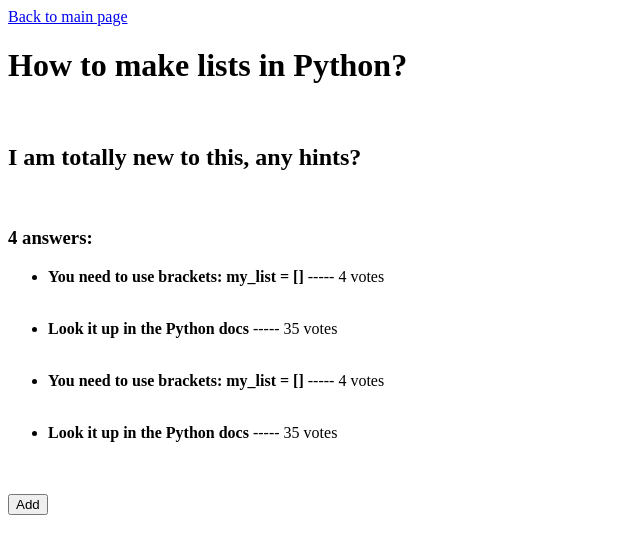
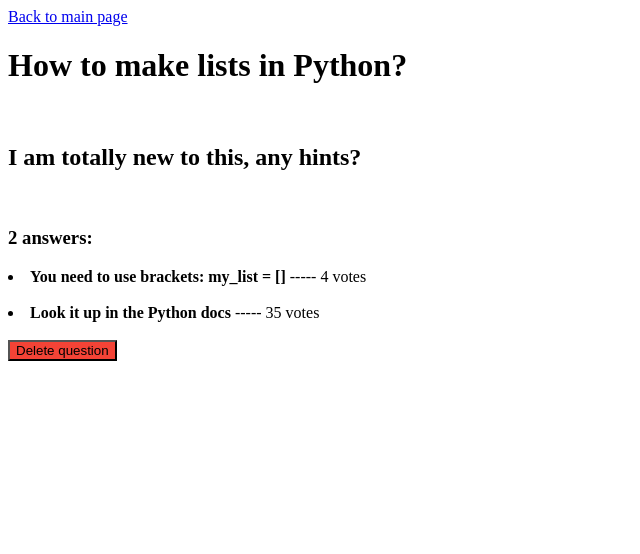
Before and after one commit to SebastianRyndak/Ask-Mate, a Flask app: page /question/1 in a window 1280 px wide. Shown: the top 554 px of the page, without its empty margins (0-640 px from the left). Run offline with Flask 2, Linux system fonts and the light colour scheme; some libraries are stand-ins or nearby versions.

Commit message:
delete question

```diff
--- a/data_manager.py
+++ b/data_manager.py
@@ -3,15 +3,18 @@ import time
 import os
 from operator import itemgetter
 import datetime
+import csv
 
 ANSWER_DATA_PATH = os.getenv("ANSWER_DATA_PATH") if "ANSWER_DATA_PATH" in os.environ else "sample_data/answer.csv"
 QUESTION_HEADERS = ["id", "submission_time", "view_number", "vote_number", "title", "message", "image"]
 ANSWER_HEADERS = ["id", "submission_time", "vote_number", "question_id", "message", "image"]
-TABLE_HEADERS = {"vote_number": "Votes", "title": "Title", "message": "Message", "submission_time": "Date", "view_number": "Views"}
+TABLE_HEADERS = {"vote_number": "Votes", "title": "Title", "message": "Message", "submission_time": "Date",
+                 "view_number": "Views"}
 SORT_BY_INT = ["vote_number", "Published on", "view_number"]
-ANSWER_LIST = connection.import_data(file="sample_data/answer.csv")
-QUESTION_LIST = connection.import_data(file="sample_data/question.csv")
-reverse = 0  #global variable
+ANSWER_LIST = connection.import_data(file="./sample_data/answer.csv")
+QUESTION_LIST = connection.import_data(file="./sample_data/question.csv")
+reverse = 0  # global variable
+
 
 def add_new_answer(question_id, message, image):
     answer_id = int(connection.get_max_answer_id()) + 1
@@ -44,10 +47,7 @@ def find_all_answer_to_question(question_id):
                 if j["question_id"] == str(question_id):
                     answer.append(j.get("message"))
                     vote.append(j.get("vote_number"))
-                else:
-                    pass
-        else:
-            pass
+
 
     answer_len = len(answer)
     pack = list(zip(answer, vote))
@@ -135,6 +135,13 @@ def delete_answer_from_csv_by_id(answer_id):
             if row['id'] != answer_id:
                 answer_list_after_deletion.append(row)
     print(answer_list_after_deletion)
-    with open(ANSWER_DATA_PATH,'w') as write_file:
+    with open(ANSWER_DATA_PATH, 'w') as write_file:
         writer = csv.DictWriter(write_file, fieldnames=ANSWER_DATA_HEADERS)
         writer.writerows(answer_list_after_deletion)
+
+
+def delete_question(question_id):
+    for i in QUESTION_LIST:
+        if i["id"] == str(question_id):
+            QUESTION_LIST.remove(i)
+    connection.overwrite_csv(QUESTION_LIST)
--- a/sample_data/question.csv
+++ b/sample_data/question.csv
@@ -12,4 +12,3 @@ app.js (bundled file with webpack, including jquery)","images/image1.png"
 3,1493015432,1364,57,"Drawing canvas with an image picked with Cordova Camera Plugin","I'm getting an image from device and drawing a canvas with filters using Pixi JS. It works all well using computer to get an image. But when I'm on IOS, it throws errors such as cross origin issue, or that I'm trying to use an unknown format.
 
 This is the code I'm using to draw the image (that works on web/desktop but not cordova built ios app)",
-1,1637142916,0,0,zzXZXzXZX,ZXZXZXZXZXZXZXZXZX,./static/uploads_picture/119043593_608982606646621_5759337778256721101_n.jpg
--- a/server.py
+++ b/server.py
@@ -75,6 +75,11 @@ def delete_answer(answer_id):
         pass
     return render_template("question.html", answer_id=answer_id)
 
+@app.route('/question/<int:question_id>/delete', methods=["POST"])
+def delete_question(question_id):
+    del_question = data_manager.delete_question(question_id)
+    questions_list, table_headers = data_manager.prepare_table_to_display()
+    return render_template('list.html', questions_list=questions_list, table_headers=table_headers)
 
 if __name__ == "__main__":
     app.run(debug=True)
--- a/templates/question.html
+++ b/templates/question.html
@@ -3,6 +3,9 @@
 <head>
 	<meta chrset="utf-8">
 	<title>Question</title>
+	<style>
+		.button-red {background-color: #f44336;}
+	</style>
 </head>
 <body>
 <a href="/">Back to main page<a>
@@ -15,18 +18,13 @@
 	{% else %}
 	<h3>{{ lenth }} answers:</h3>
 	{% endif %}
-	{% for i in package|batch(3) %}
-	{% for j in i %}
-	<ul>
-		<li><strong>{{ j[0] }}</strong> ----- {{ j[1] }} votes</li><br>
-	</ul>
+	{% for tmp in package|batch(3) %}
+		{% for item in tmp %}
+			<li><strong>{{ item[0] }}</strong> ----- {{ item[1] }} votes</li><br>
+		{% endfor %}
 	{% endfor %}
-	{% endfor %}
-<br>
-<form action="/question/{{question_id}}/new-answer" method="post">
-    <input type=submit name="add_na" value="Add">
-</form>
+	<form action="/question/{{ question_id }}/delete" method="POST">
+		<input type="submit" name="delete_button" value="Delete question" class="button-red">
+	</form>
 </body>
-
-
 </html>
```
Also changed, not shown: connection.py (+7 -0 lines).
